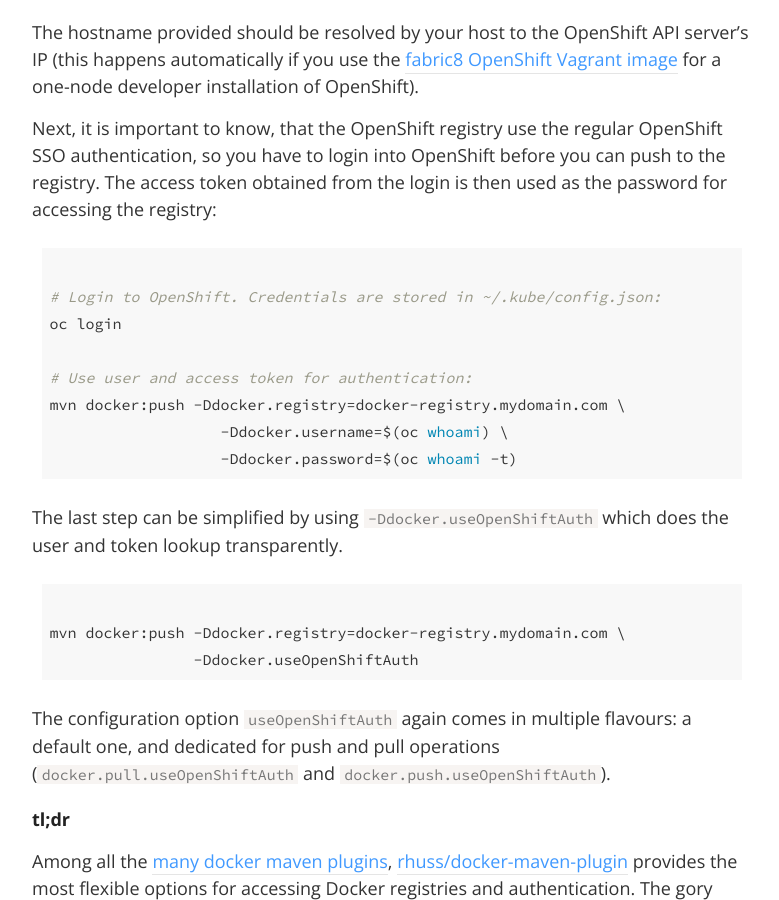
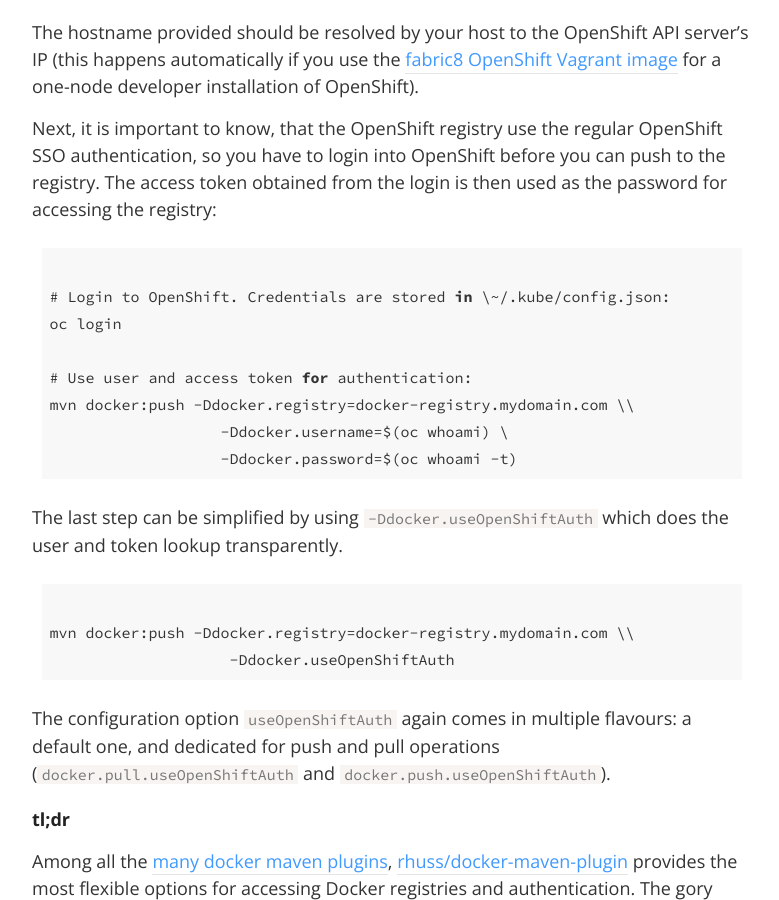
Before and after one commit to rhuss/rhuss.github.io, a Jekyll site: the page built from _posts/2016-01-21-registry-magic-with-dmp.md, in a window 1280 px wide and 900 px high, scrolled down 2361 px. Shown: the whole window, without its empty margins (248-1027 px from the left). Built offline with Jekyll 4.4.1, drawn with Linux system fonts in a browser that asks for light colours; nearby versions of some CDN libraries; comment, search, counter and statistics services are not loaded.

Commit message:
Fixed formatting

```diff
--- a/_posts/2016-01-21-registry-magic-with-dmp.md
+++ b/_posts/2016-01-21-registry-magic-with-dmp.md
@@ -25,13 +25,13 @@ In both cases you can define your build agnostic from any registry by omitting t
 
 For example,
 
-{% highlight bash %}
+{% highlight shell %}
 mvn -Ddocker.registry=myregistry.domain.com:5000 docker:push
 {% endhighlight %}
 
 When you combine build and push steps in a single call like in
 
-{% highlight bash %}
+{% highlight shell %}
 mvn package docker:build docker:push
 {% endhighlight %}
 
@@ -60,7 +60,7 @@ There are again variants to distinguish between authentication for pulling and p
 
 First of all, the registry needs to be exposed to the outside so that a Docker daemon outside the OpenShift cluster can talk with the registry:
 
-{% highlight bash %}
+{% highlight shell %}
 oc expose service/docker-registry --hostname=docker-registry.mydomain.com
 {% endhighlight %}
 
@@ -68,21 +68,21 @@ The hostname provided should be resolved by your host to the OpenShift API serve
 
 Next, it is important to know, that the OpenShift registry use the regular OpenShift SSO authentication, so you have to login into OpenShift before you can push to the registry. The access token obtained from the login is then used as the password for accessing the registry:
 
-{% highlight bash %}
-# Login to OpenShift. Credentials are stored in ~/.kube/config.json:
+{% highlight shell %}
+# Login to OpenShift. Credentials are stored in \~/.kube/config.json:
 oc login
 
 # Use user and access token for authentication:
-mvn docker:push -Ddocker.registry=docker-registry.mydomain.com \
+mvn docker:push -Ddocker.registry=docker-registry.mydomain.com \\
 	           -Ddocker.username=$(oc whoami) \
 	           -Ddocker.password=$(oc whoami -t)
 {% endhighlight %}
 
 The last step can be simplified by using `-Ddocker.useOpenShiftAuth` which does the user and token lookup transparently.
 
-{% highlight bash %}
-mvn docker:push -Ddocker.registry=docker-registry.mydomain.com \
-                -Ddocker.useOpenShiftAuth
+{% highlight shell %}
+mvn docker:push -Ddocker.registry=docker-registry.mydomain.com \\
+	            -Ddocker.useOpenShiftAuth
 {% endhighlight %}
 
 The configuration option `useOpenShiftAuth` again comes in multiple flavours: a default one, and dedicated for push and pull operations (`docker.pull.useOpenShiftAuth` and `docker.push.useOpenShiftAuth`).
```
